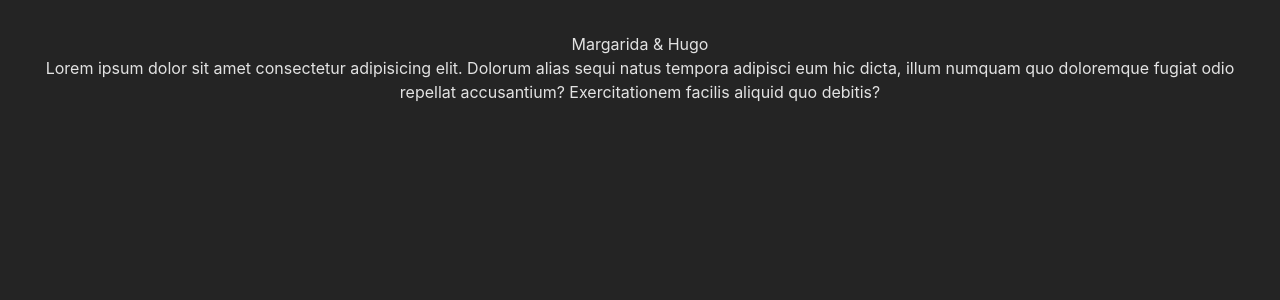
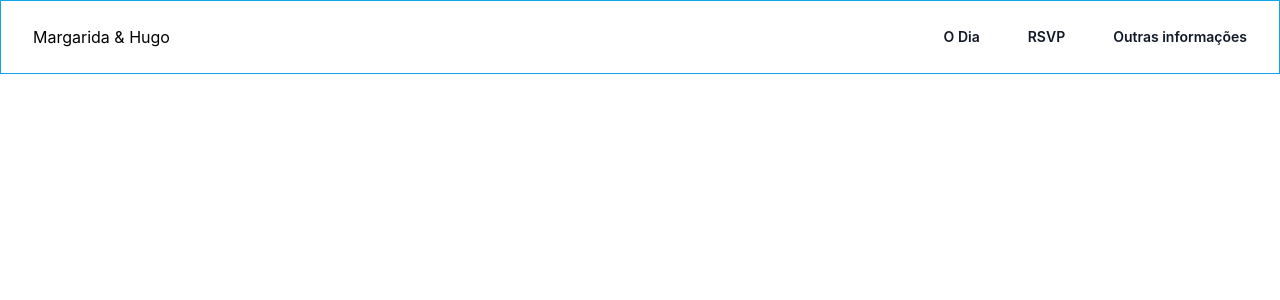
Before and after one commit to filhodoto/hugo-megui-wedding, a React (Vite) app: page / in a window 1280 px wide. Shown: the top 300 px of the page. Built offline with nearby package versions, Linux system fonts and the light colour scheme.

Commit message:
Create header base and add actoin color to tailwind theme

```diff
--- a/src/App.css
+++ b/src/App.css
@@ -1,6 +1,3 @@
 #root {
-  max-width: 1280px;
-  margin: 0 auto;
-  padding: 2rem;
-  text-align: center;
+  @apply h-full bg-gradient-to-b from-cyan-50 to-cyan-500;
 }
--- a/src/App.tsx
+++ b/src/App.tsx
@@ -1,15 +1,10 @@
 import './App.css';
+import Header from '@components/Header';
 
 function App() {
   return (
     <>
-      <h1>Margarida & Hugo</h1>
-      <p>
-        Lorem ipsum dolor sit amet consectetur adipisicing elit. Dolorum alias
-        sequi natus tempora adipisci eum hic dicta, illum numquam quo doloremque
-        fugiat odio repellat accusantium? Exercitationem facilis aliquid quo
-        debitis?
-      </p>
+      <Header />
     </>
   );
 }
--- /dev/null
+++ b/src/components/Header.tsx
@@ -0,0 +1,86 @@
+import { useState } from 'react';
+import { Dialog } from '@headlessui/react';
+import { Bars3Icon, XMarkIcon } from '@heroicons/react/24/outline';
+
+const navigation = [
+  { name: 'O Dia', href: '#' },
+  { name: 'RSVP', href: '#' },
+  { name: 'Outras informações', href: '#' },
+];
+
+export default function Header() {
+  const [mobileMenuOpen, setMobileMenuOpen] = useState(false);
+
+  return (
+    <header className="absolute inset-x-0 top-0 z-50 flex justify-between items-center w-full border border-sky-500">
+      <div className="flex p-6 sm:px-8 sm:flex-1">
+        <a href="#" className="-m-1.5 p-1.5">
+          Margarida & Hugo
+        </a>
+      </div>
+      {/* Desktop Menu */}
+      <nav
+        className="flex items-center justify-between p-6 sm:px-8"
+        aria-label="Global"
+      >
+        <div className="flex sm:hidden">
+          <button
+            type="button"
+            className="-m-2.5 inline-flex items-center justify-center rounded-md p-2.5 text-gray-700 hover:text-action-400 transition-all"
+            onClick={() => setMobileMenuOpen(true)}
+          >
+            <span className="sr-only">Open main menu</span>
+            <Bars3Icon className="h-6 w-6" aria-hidden="true" />
+          </button>
+        </div>
+        <div className="hidden sm:flex sm:gap-x-12">
+          {navigation.map((item) => (
+            <a
+              key={item.name}
+              href={item.href}
+              className="text-sm font-semibold leading-6 text-gray-900 hover:text-action-400 transition-all"
+            >
+              {item.name}
+            </a>
+          ))}
+        </div>
+      </nav>
+      {/* Mobile Menu */}
+      <Dialog
+        as="div"
+        className="sm:hidden"
+        open={mobileMenuOpen}
+        onClose={setMobileMenuOpen}
+      >
+        <div className="fixed inset-0 z-50" />
+        <Dialog.Panel className="fixed inset-y-0 right-0 z-50 w-full overflow-y-auto bg-white px-6 py-6 sm:max-w-sm sm:ring-1 sm:ring-gray-900/10">
+          <div className="flex items-center justify-between">
+            <button
+              type="button"
+              className="-m-2.5 rounded-md p-2.5 text-gray-700"
+              onClick={() => setMobileMenuOpen(false)}
+            >
+              <span className="sr-only">Close menu</span>
+              <XMarkIcon className="h-6 w-6" aria-hidden="true" />
+            </button>
+          </div>
+          <div className="mt-6 flow-root">
+            <div className="-my-6 divide-y divide-gray-500/10">
+              <div className="space-y-2 py-6">
+                {navigation.map((item) => (
+                  <a
+                    key={item.name}
+                    href={item.href}
+                    className="-mx-3 block rounded-lg px-3 py-2 text-base font-semibold leading-7 text-gray-900 hover:bg-gray-50"
+                  >
+                    {item.name}
+                  </a>
+                ))}
+              </div>
+            </div>
+          </div>
+        </Dialog.Panel>
+      </Dialog>
+    </header>
+  );
+}
--- a/src/index.css
+++ b/src/index.css
@@ -8,8 +8,8 @@
   font-weight: 400;
 
   color-scheme: light dark;
-  color: rgba(255, 255, 255, 0.87);
-  background-color: #242424;
+  color: #000;
+  background-color: #fff;
 
   font-synthesis: none;
   text-rendering: optimizeLegibility;
--- a/tailwind.config.js
+++ b/tailwind.config.js
@@ -1,8 +1,14 @@
 /** @type {import('tailwindcss').Config} */
+const colors = require('tailwindcss/colors');
+
 export default {
   content: ['./index.html', './src/**/*.{js,ts,jsx,tsx}'],
   theme: {
-    extend: {},
+    extend: {
+      colors: {
+        action: colors.red,
+      },
+    },
   },
   plugins: [],
 };
```
